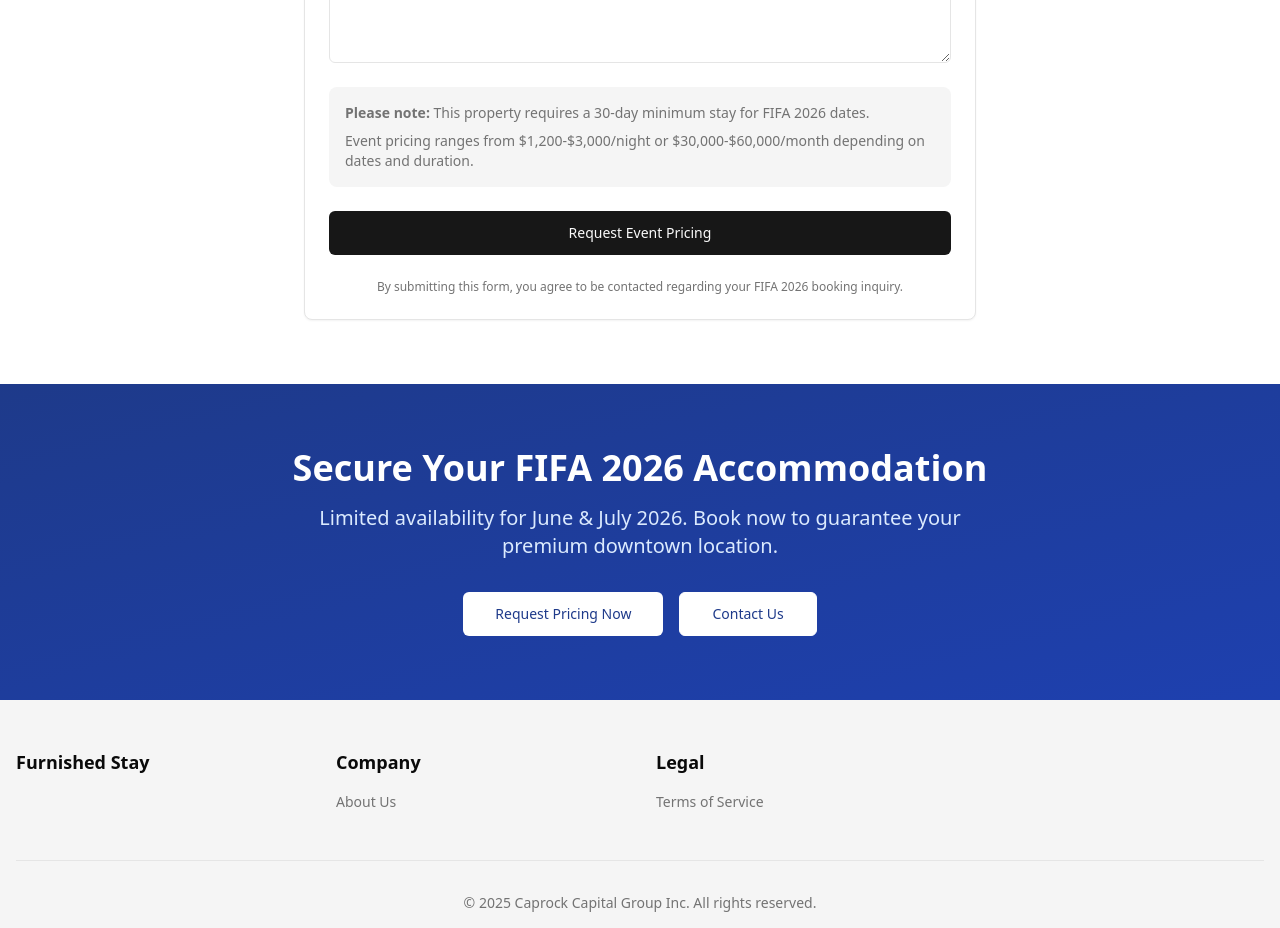
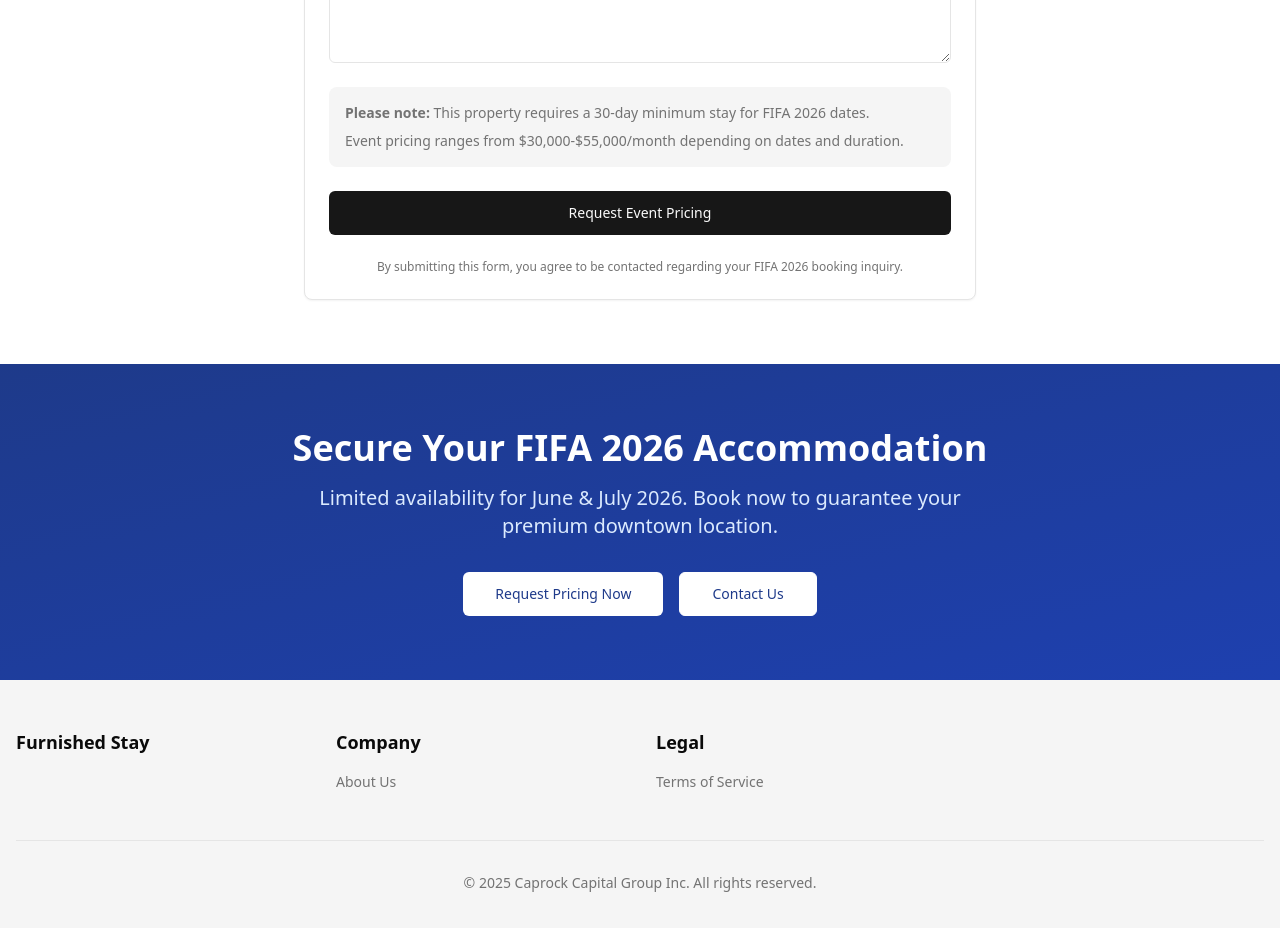
Before and after one commit to rbhullar2000/living-in-style, a Next.js app: page /fifa-2026 in a window 1280 px wide. Shown: the part 6420-7348 px from the top of the page. Built offline with nearby package versions, Linux system fonts and the light colour scheme; no server answers.

Commit message:
Update fifa-booking-form.tsx

```diff
--- a/components/fifa-booking-form.tsx
+++ b/components/fifa-booking-form.tsx
@@ -174,7 +174,7 @@ export function FifaBookingForm() {
               <strong>Please note:</strong> This property requires a 30-day minimum stay for FIFA 2026 dates.
             </p>
             <p>
-              Event pricing ranges from $1,200-$3,000/night or $30,000-$60,000/month depending on dates and duration.
+              Event pricing ranges from $30,000-$55,000/month depending on dates and duration.
             </p>
           </div>
 
```
